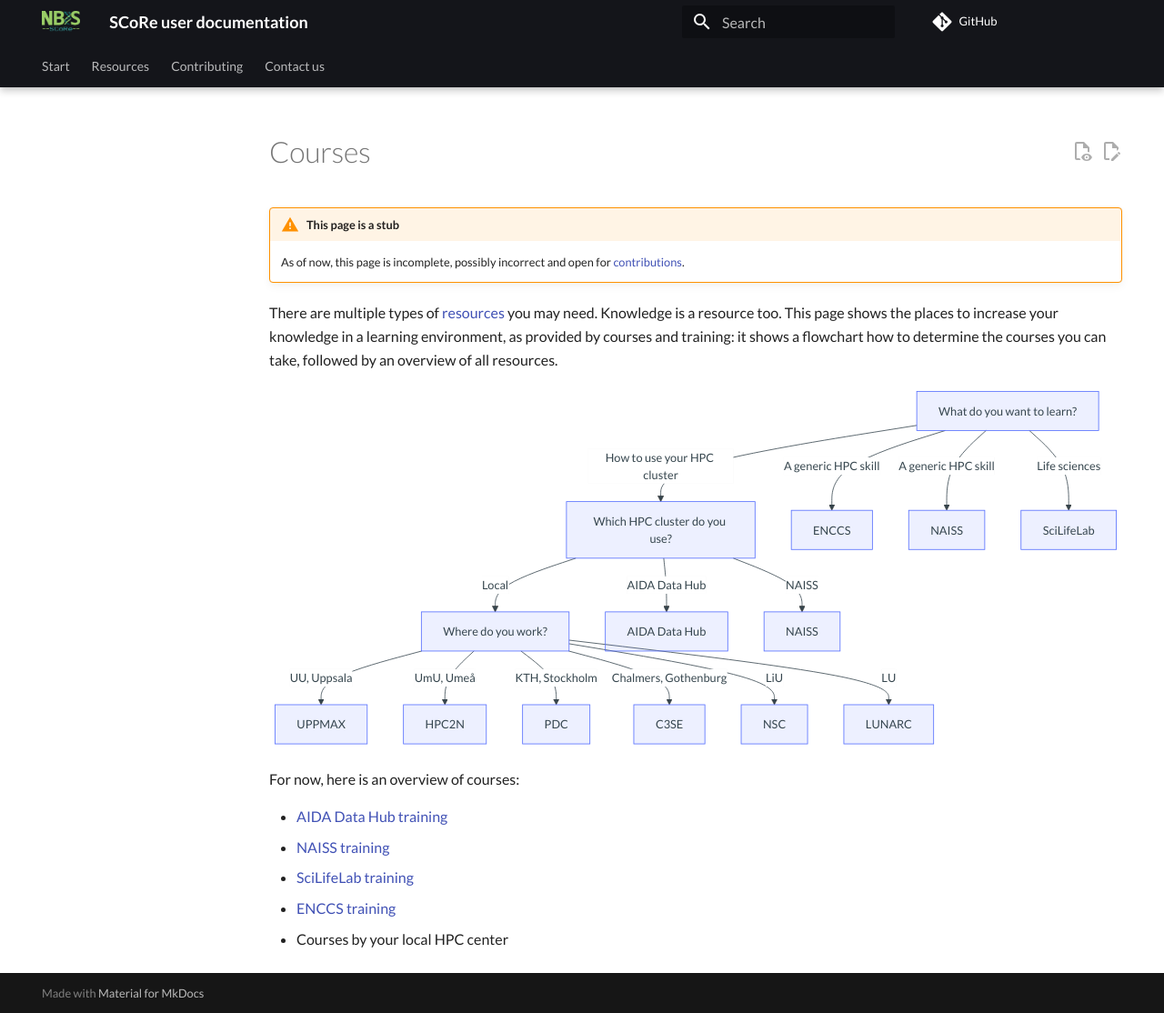
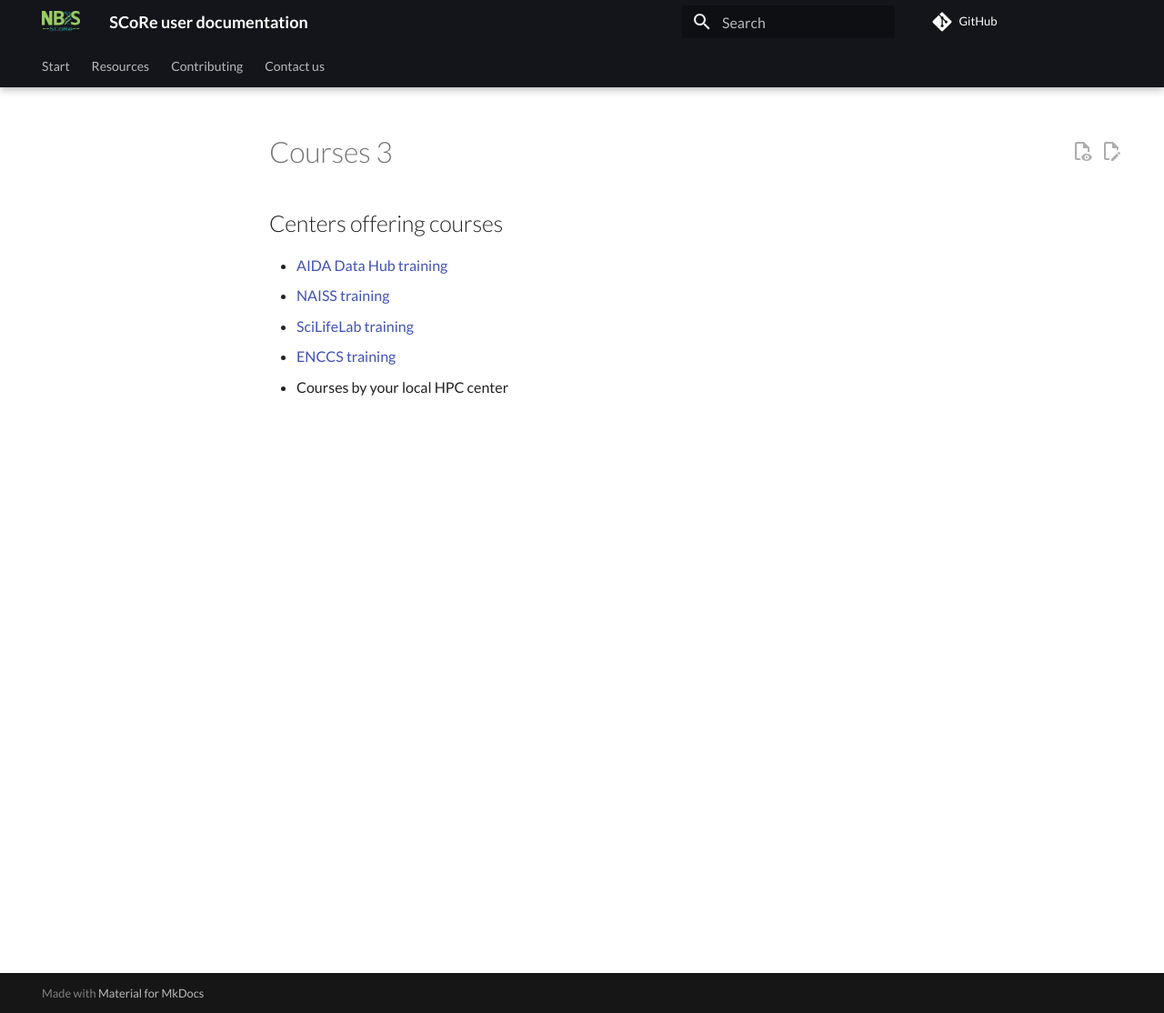
Before and after one commit to NBISweden/SCoRe_user_doc, an MkDocs documentation site: the page built from docs/courses_3.md, in a window 1280 px wide and 1114 px high. Shown: the whole window at 91% size. Built offline with MkDocs 1.6.1 and Material for MkDocs 9.7.7, drawn with Linux system fonts in a browser that asks for light colours; comment, search, counter and statistics services are not loaded.

````diff
--- a/docs/courses_3.md
+++ b/docs/courses_3.md
@@ -1,50 +1,7 @@
-# Courses
 
-!!! warning "This page is a stub"
+<!-- courses_2.md is machine-generated and pasted above this file, courses_3.md -->
 
-    As of now, this page is incomplete, possibly incorrect and
-    open for [contributions](CONTRIBUTING.md).
-
-There are multiple types of [resources](resources.md) you may need.
-Knowledge is a resource too.
-This page shows the places to increase your knowledge in a learning
-environment, as provided by courses and training:
-it shows a flowchart how to determine the courses
-you can take, followed by an overview of all resources.
-
-```mermaid
-flowchart TD
-  what[What do you want to learn?]
-
-  which_cluster[Which HPC cluster do you use?]
-  where_local[Where do you work?]
-
-  what --> |How to use your HPC cluster| which_cluster
-  what --> |A generic HPC skill| ENCCS
-  what --> |A generic HPC skill| NAISS
-  what --> |Life sciences| sll
-
-  aida[AIDA Data Hub]
-  naiss[NAISS]
-  UPPMAX
-  HPC2N
-  NSC
-  sll[SciLifeLab]
-
-  which_cluster --> |AIDA Data Hub| aida
-  which_cluster --> |NAISS| naiss
-  which_cluster --> |Local| where_local
-  where_local --> |UU, Uppsala| UPPMAX
-  where_local --> |UmU, Umeå| HPC2N
-  where_local --> |KTH, Stockholm| PDC
-  where_local --> |Chalmers, Gothenburg| C3SE
-  where_local --> |LiU| NSC
-  where_local --> |LU| LUNARC
-```
-
-
-
-For now, here is an overview of courses:
+## Centers offering courses
 
 - [AIDA Data Hub training](https://datahub.aida.scilifelab.se/training/)
 - [NAISS training](https://www.naiss.se/training/)
````
Also changed, not shown: docs/courses_1.md (+6 -6 lines).
